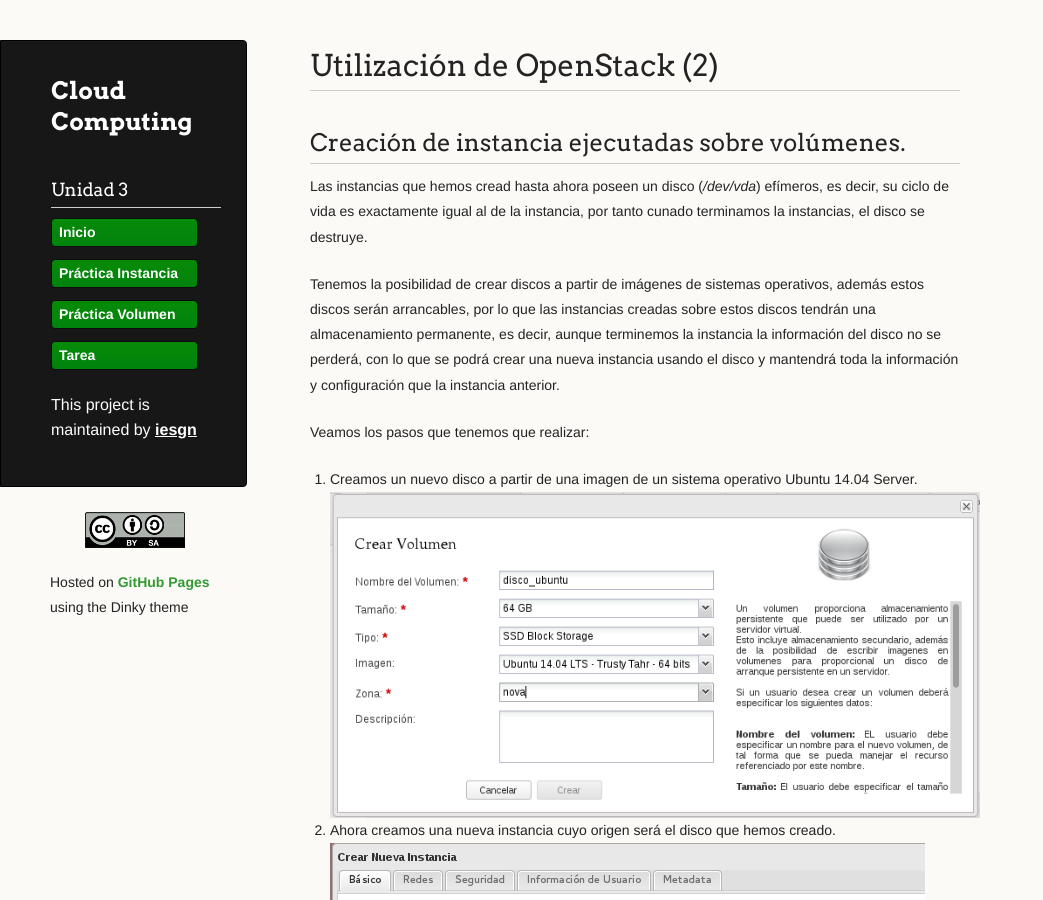
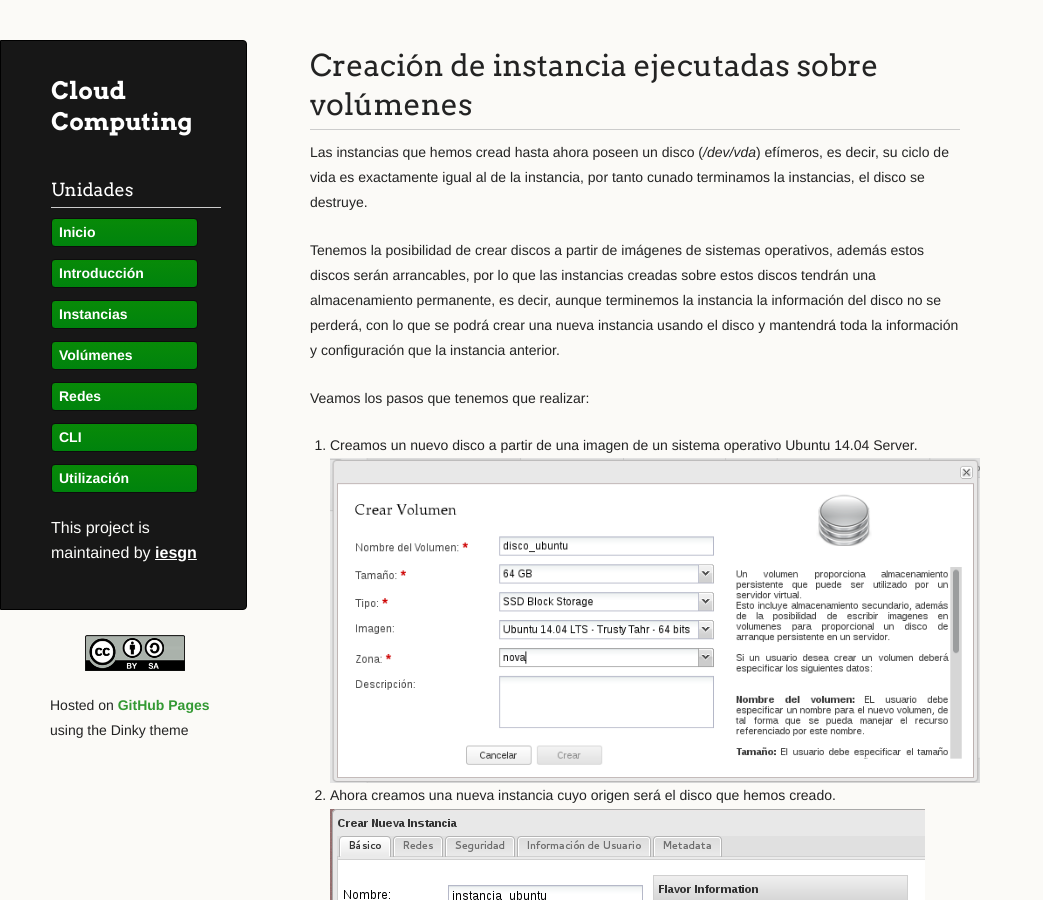
Before and after one commit to iesgn/cloud2, a Jekyll site: the page built from curso/u3/instancias_volumen.md, in a window 1280 px wide and 900 px high. Shown: the whole window, without its empty margins (0-1043 px from the left). Built offline with Jekyll 4.4.1, drawn with Linux system fonts in a browser that asks for light colours.

Commit message:
Unidad 3. cambios menores

```diff
--- a/curso/u3/instancias_volumen.md
+++ b/curso/u3/instancias_volumen.md
@@ -1,11 +1,9 @@
 ---
 layout: blog
-tittle: Utilización de OpenStack (2)
+tittle: Creación de instancia ejecutadas sobre volúmenes
 menu:
-  - Unidad 3
+  - Unidades
 ---
-
-## Creación de instancia ejecutadas sobre volúmenes.
 
 Las instancias que hemos cread hasta ahora poseen un disco (*/dev/vda*) efímeros, es decir, su ciclo de vida es exactamente igual al de la instancia, por tanto cunado terminamos la instancias, el disco se destruye.
 
```
